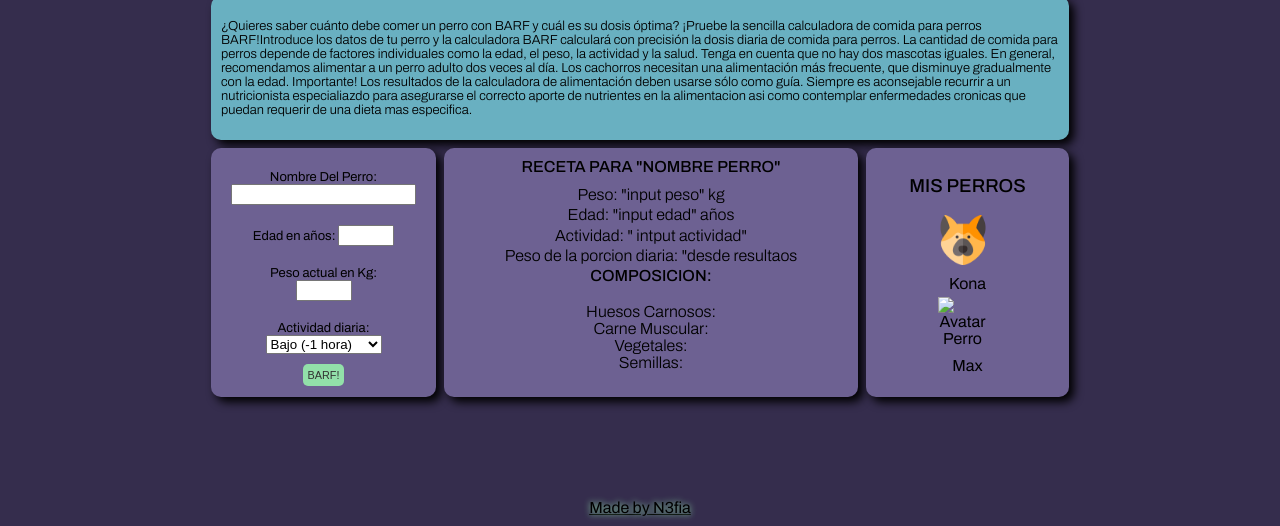
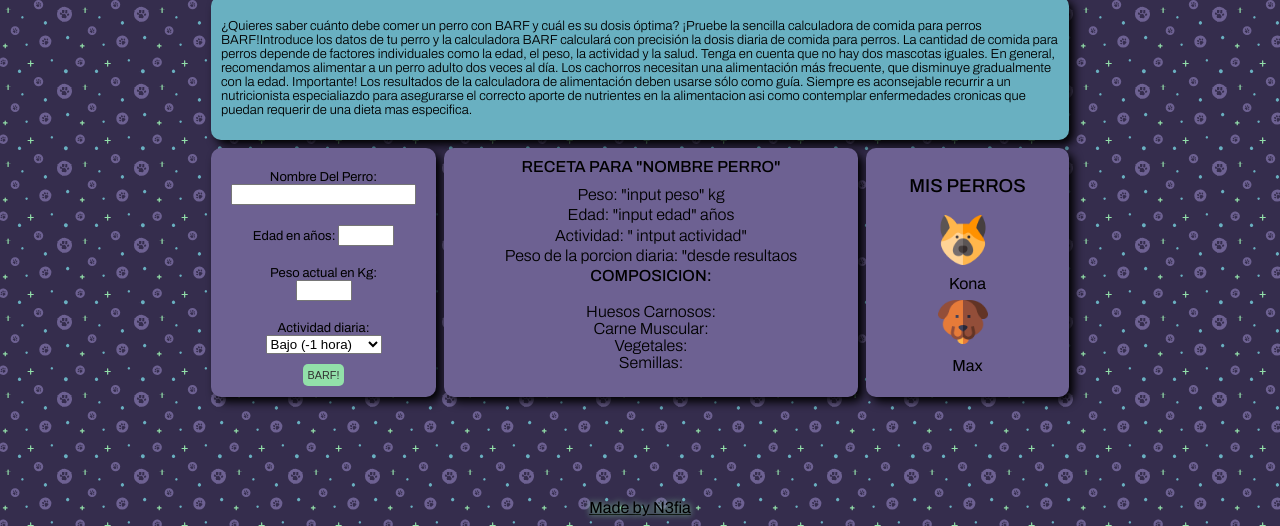
Before and after one commit to N3fia/BARF, a plain HTML site: page index.html in a window 1280 px wide. Shown: the part 274-800 px from the top of the page. Drawn offline with Linux system fonts and the light colour scheme; the site is published under a folder, as on GitHub Pages, so addresses that start at the root find nothing.

Commit message:
ruta para assets en GH pages

```diff
--- a/index.html
+++ b/index.html
@@ -97,7 +97,7 @@
 				</div>
 				<div class="avatar-container">
 					<div class="avatar">
-						<img src="/assets/puppy.png" alt="Avatar Perro" />
+						<img src="./assets/puppy.png" alt="Avatar Perro" />
 					</div>
 					<div class="avatar-name">Max</div>
 				</div>
--- a/styles.css
+++ b/styles.css
@@ -38,7 +38,7 @@
 }
 
 body {
-	background-image: url("/assets/paw@1x-1.0s-1084px-322px\ \(1\).svg");
+	background-image: url("./assets/paw@1x-1.0s-1084px-322px\ \(1\).svg");
 	background-repeat: repeat; /* Repeats the SVG to cover the entire body */
 	background-size: auto; /* Keeps the SVG at its natural size */
 	background-position: center; /* Centers the SVG */
```
